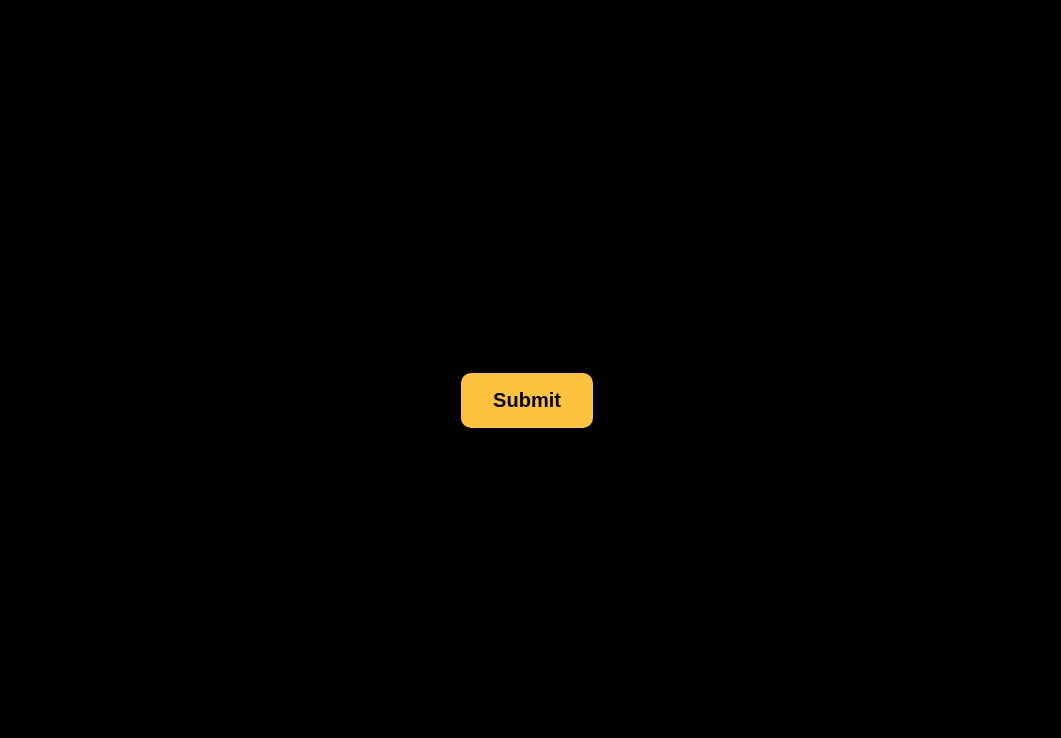
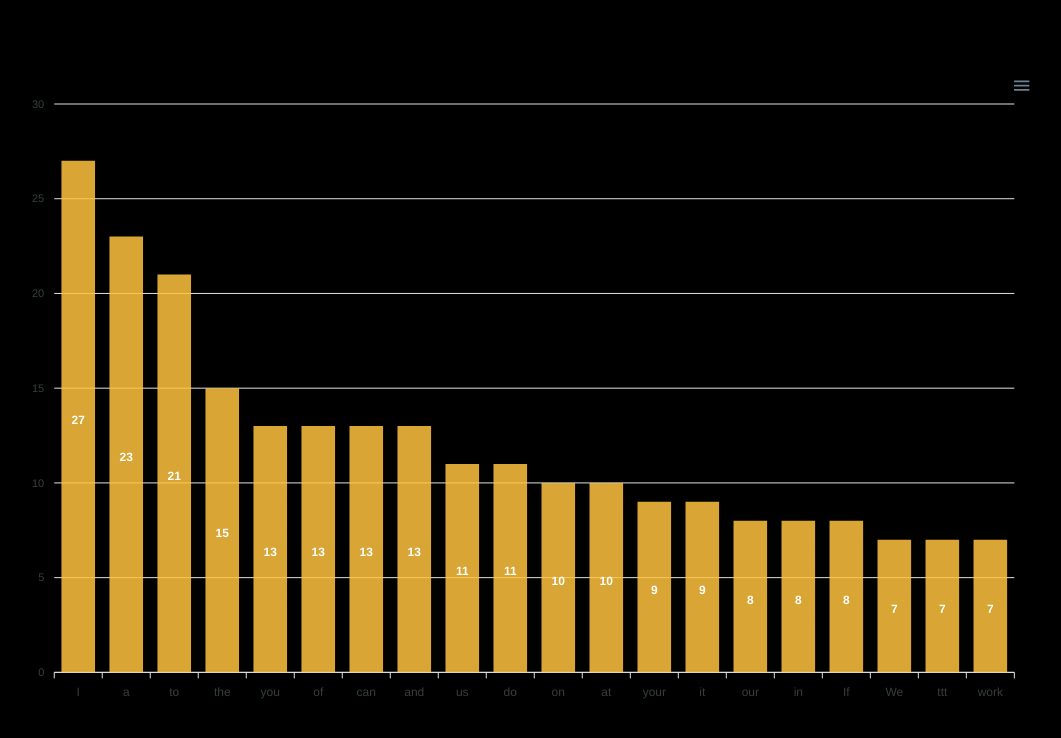
Before and after one commit to badjatya/terriblytinytales-assignment, a React (Create React App) app: page / in a window 1280 px wide. Both pictures are taken after a click on the button "Submit". Shown: the top 738 px of the page, without its empty margins (113-1174 px from the left). Built offline with nearby package versions, Linux system fonts and the light colour scheme.

Commit message:
[Feat]: Added chart

```diff
--- a/src/App.js
+++ b/src/App.js
@@ -1,12 +1,102 @@
-import React from "react";
+// Importing Modules
+import React, { useState } from "react";
+import Chart from "react-apexcharts";
+
+// Importing data
+import testData from "./data/test.txt";
 
 // Importing Styles
 import "./App.css";
 
 const App = () => {
+  // State
+  const [showButton, setShowButton] = useState(true);
+  const [words, setWords] = useState([]);
+  const [frequencies, setFrequencies] = useState([]);
+
+  // Fetch data function
+  const fetchData = async () => {
+    try {
+      setShowButton(false);
+      const dataBuffer = await fetch(testData);
+      const data = await dataBuffer.text();
+      findFrequencyOfWords(data);
+    } catch (error) {
+      console.log("Something went wrong while fetching data");
+      console.log(error);
+    }
+  };
+
+  // finding the frequency of occurrence of each word
+  const findFrequencyOfWords = (string) => {
+    // Replacing characters and splitting into array
+    let words = string.replace(/[,.!-?]+/g, "").split(/\s/);
+    let freqMap = {};
+    let wordFrequency = [];
+
+    // Finding frequency of words
+    words.forEach((word) => {
+      if (!freqMap[word]) {
+        freqMap[word] = 0;
+      }
+      freqMap[word] += 1;
+    });
+
+    // Converting object into array
+    Object.keys(freqMap).forEach((word) => {
+      let wordObject = { word: "", frequency: null };
+      wordObject.word = word;
+      wordObject.frequency = freqMap[word];
+      wordFrequency.push(wordObject);
+    });
+
+    // Sorting wordFrequency array in descending order
+    wordFrequency.sort((a, b) => b.frequency - a.frequency);
+
+    // Removing the empty character from the array
+    if (wordFrequency[0].word === "") {
+      wordFrequency.shift();
+    }
+
+    // making two array words and frequencies
+    let wordsArray = [];
+    let frequencyArray = [];
+    for (let i = 0; i < 20; i++) {
+      wordsArray.push(wordFrequency[i].word);
+      frequencyArray.push(wordFrequency[i].frequency);
+    }
+    setFrequencies(frequencyArray);
+    setWords(wordsArray);
+  };
+
+  // Options for chart
+  const options = {
+    chart: {
+      id: "basic-bar",
+    },
+    xaxis: {
+      categories: words,
+    },
+    colors: ["#ffc23e"],
+  };
+  const series = [
+    {
+      name: "frequency",
+      data: frequencies,
+    },
+  ];
+
   return (
     <div className="App">
-      <button className="btn">Submit</button>
+      {showButton ? (
+        <button className="btn" onClick={fetchData}>
+          Submit
+        </button>
+      ) : (
+        <div>
+          <Chart options={options} series={series} type="bar" width="1024px" />
+        </div>
+      )}
     </div>
   );
 };
```
